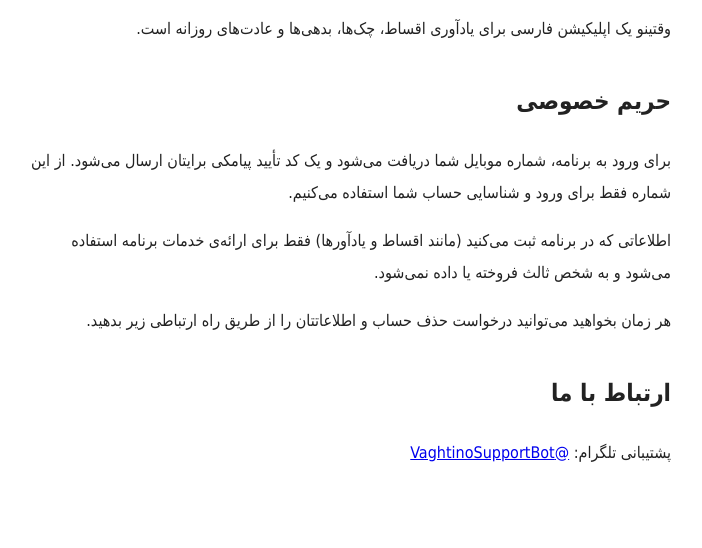
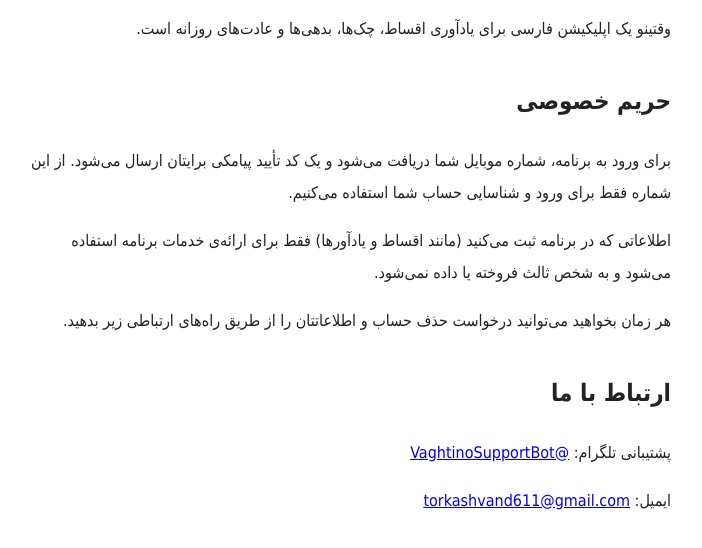
Before and after one commit to torkashvand611-commits/vaghtino, a plain HTML site: page index.html in a window 1280 px wide. Shown: the part 118-666 px from the top of the page, without its empty margins (289-991 px from the left). Drawn offline with Linux system fonts and the light colour scheme.

Commit message:
Update privacy policy wording and contact email

```diff
--- a/index.html
+++ b/index.html
@@ -17,9 +17,10 @@
   <h2>حریم خصوصی</h2>
   <p>برای ورود به برنامه، شماره موبایل شما دریافت می‌شود و یک کد تأیید پیامکی برایتان ارسال می‌شود. از این شماره فقط برای ورود و شناسایی حساب شما استفاده می‌کنیم.</p>
   <p>اطلاعاتی که در برنامه ثبت می‌کنید (مانند اقساط و یادآورها) فقط برای ارائه‌ی خدمات برنامه استفاده می‌شود و به شخص ثالث فروخته یا داده نمی‌شود.</p>
-  <p>هر زمان بخواهید می‌توانید درخواست حذف حساب و اطلاعاتتان را از طریق راه ارتباطی زیر بدهید.</p>
+  <p>هر زمان بخواهید می‌توانید درخواست حذف حساب و اطلاعاتتان را از طریق راه‌های ارتباطی زیر بدهید.</p>
 
   <h2>ارتباط با ما</h2>
   <p>پشتیبانی تلگرام: <a href="https://t.me/VaghtinoSupportBot">@VaghtinoSupportBot</a></p>
+  <p>ایمیل: <a href="mailto:torkashvand611@gmail.com">torkashvand611@gmail.com</a></p>
 </body>
 </html>
```
